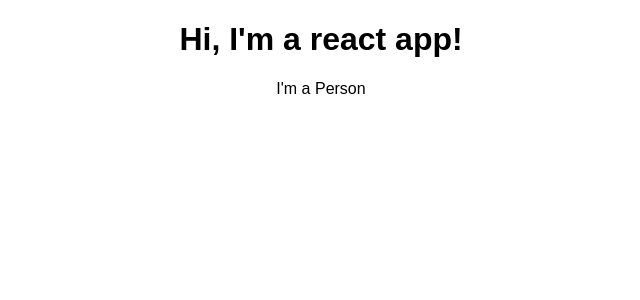
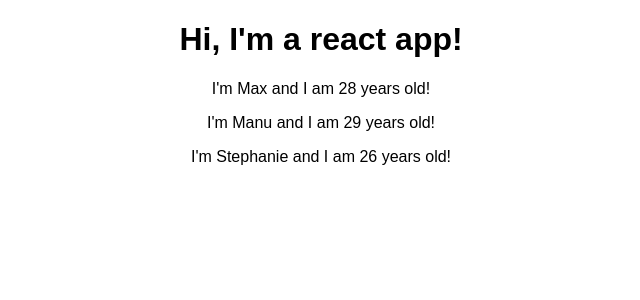
Before and after one commit to AlexDMartin/react-udemy, a React (Create React App) app: page / in a window 1280 px wide. Shown: the top 300 px of the page, without its empty margins (319-959 px from the left). Built offline with nearby package versions, Linux system fonts and the light colour scheme.

Commit message:
[PROPS] Pass Data With Props

```diff
--- a/src/App.js
+++ b/src/App.js
@@ -7,7 +7,9 @@
         return (
             <div className="App">
                 <h1>Hi, I'm a react app!</h1>
-                <Person/>
+                <Person name="Max" age="28"/>
+                <Person name="Manu" age="29">My Hobbies: Racing</Person>
+                <Person name="Stephanie" age="26"/>
             </div>
         );
         // return React.createElement('div', {className: 'App'}, React.createElement('h1', null, 'Hi, I\'m a React App !!!'))
--- a/src/Person/Person.js
+++ b/src/Person/Person.js
@@ -1,7 +1,7 @@
 import React from 'react';
 
-const person = () => {
-    return <p>I'm a Person</p>;
+const person = (props) => {
+    return <p>I'm {props.name} and I am {props.age} years old!</p>;
 };
 
 export default person;
```
